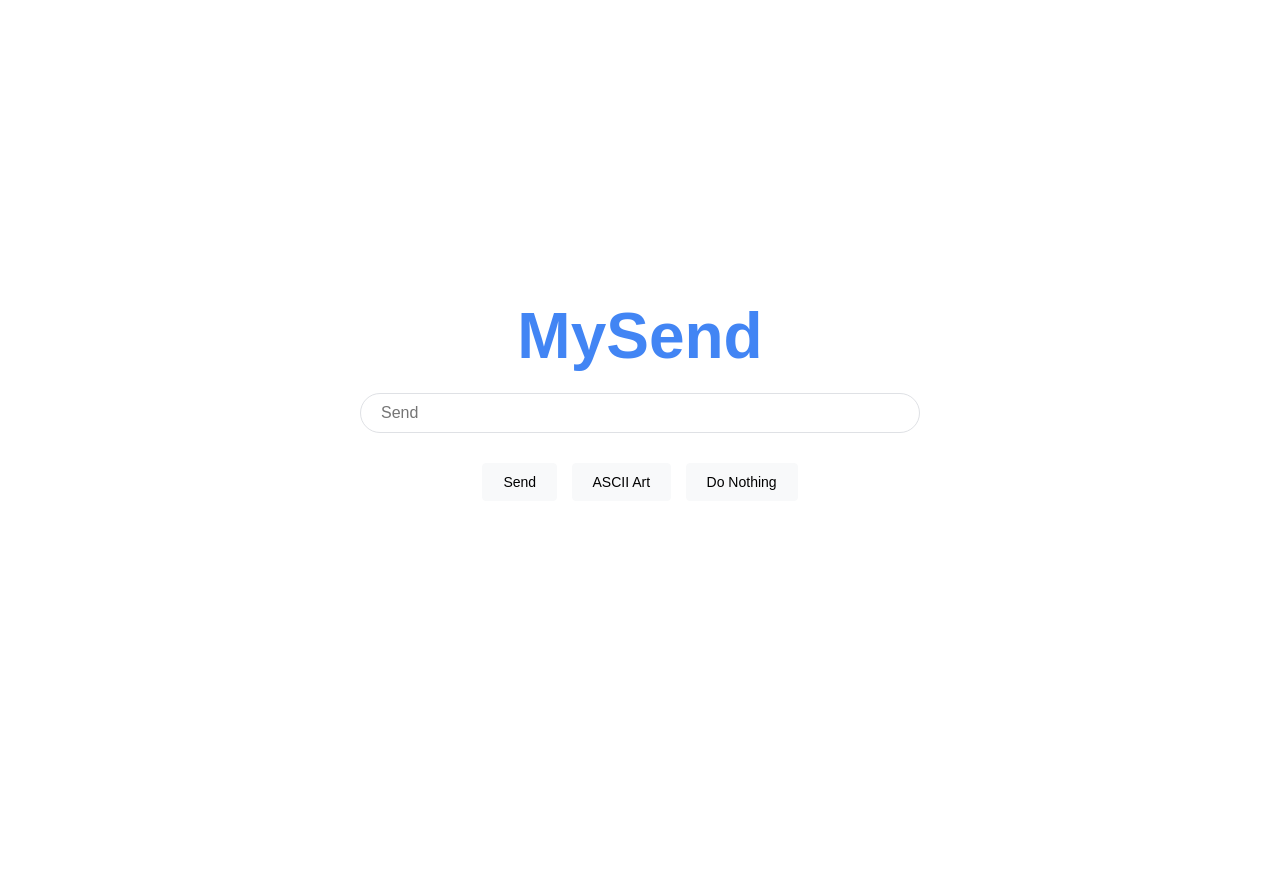
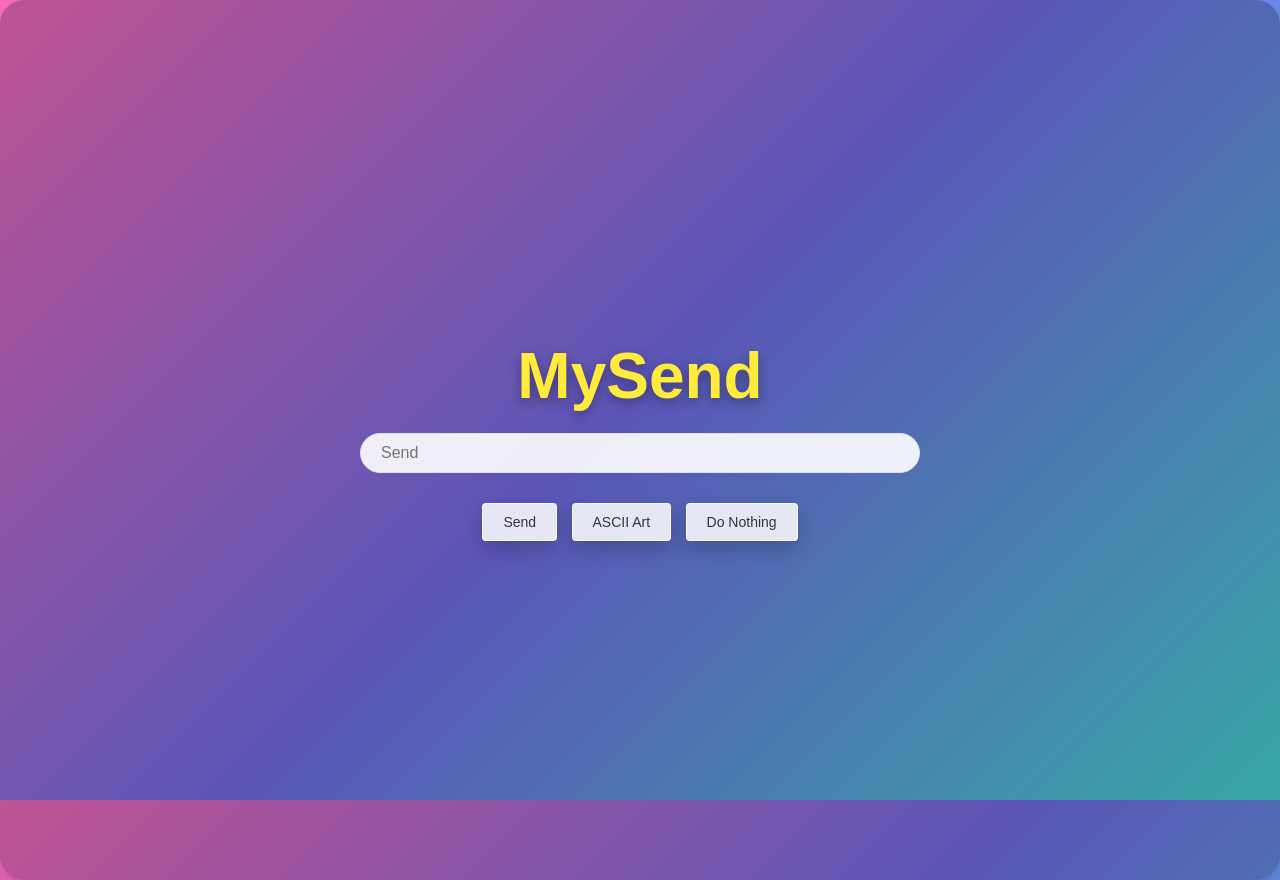
Before and after one commit to IOTspecailist/bot01, a Flask app: page / in a window 1280 px wide. Before the commit the page ends 490 px from the top, so only its background shows below. Run offline with Flask 3, Linux system fonts and the light colour scheme.

Commit message:
Make index page background vibrant

```diff
--- a/templates/index.html
+++ b/templates/index.html
@@ -6,8 +6,10 @@
     <style>
         body {
             font-family: Arial, sans-serif;
-            background: #ffffff;
+            background: linear-gradient(135deg, #ff6ec4, #7873f5, #4adede);
+            background-attachment: fixed;
             margin: 0;
+            color: #ffffff;
         }
 
         .container {
@@ -17,12 +19,17 @@
             justify-content: center;
             align-items: center;
             text-align: center;
+            background: rgba(0, 0, 0, 0.25);
+            border-radius: 24px;
+            padding: 40px;
+            box-shadow: 0 20px 45px rgba(0, 0, 0, 0.25);
         }
 
         .logo {
             font-size: 64px;
             font-weight: bold;
-            color: #4285f4;
+            color: #ffeb3b;
+            text-shadow: 0 4px 12px rgba(0, 0, 0, 0.35);
             margin-bottom: 20px;
         }
 
@@ -39,6 +46,8 @@
             border-radius: 24px;
             outline: none;
             box-sizing: border-box;
+            background: rgba(255, 255, 255, 0.9);
+            color: #333333;
         }
 
         .buttons {
@@ -46,18 +55,20 @@
         }
 
         button {
-            background: #f8f9fa;
-            border: 1px solid #f8f9fa;
+            background: rgba(255, 255, 255, 0.85);
+            border: 1px solid rgba(255, 255, 255, 0.85);
             padding: 10px 20px;
             border-radius: 4px;
             margin: 0 5px;
             font-size: 14px;
             cursor: pointer;
+            color: #333333;
+            box-shadow: 0 8px 20px rgba(0, 0, 0, 0.2);
         }
 
         button:hover {
-            box-shadow: 0 1px 1px rgba(0,0,0,0.1);
-            border: 1px solid #dadce0;
+            box-shadow: 0 12px 24px rgba(0, 0, 0, 0.25);
+            transform: translateY(-2px);
         }
     </style>
 </head>
```
